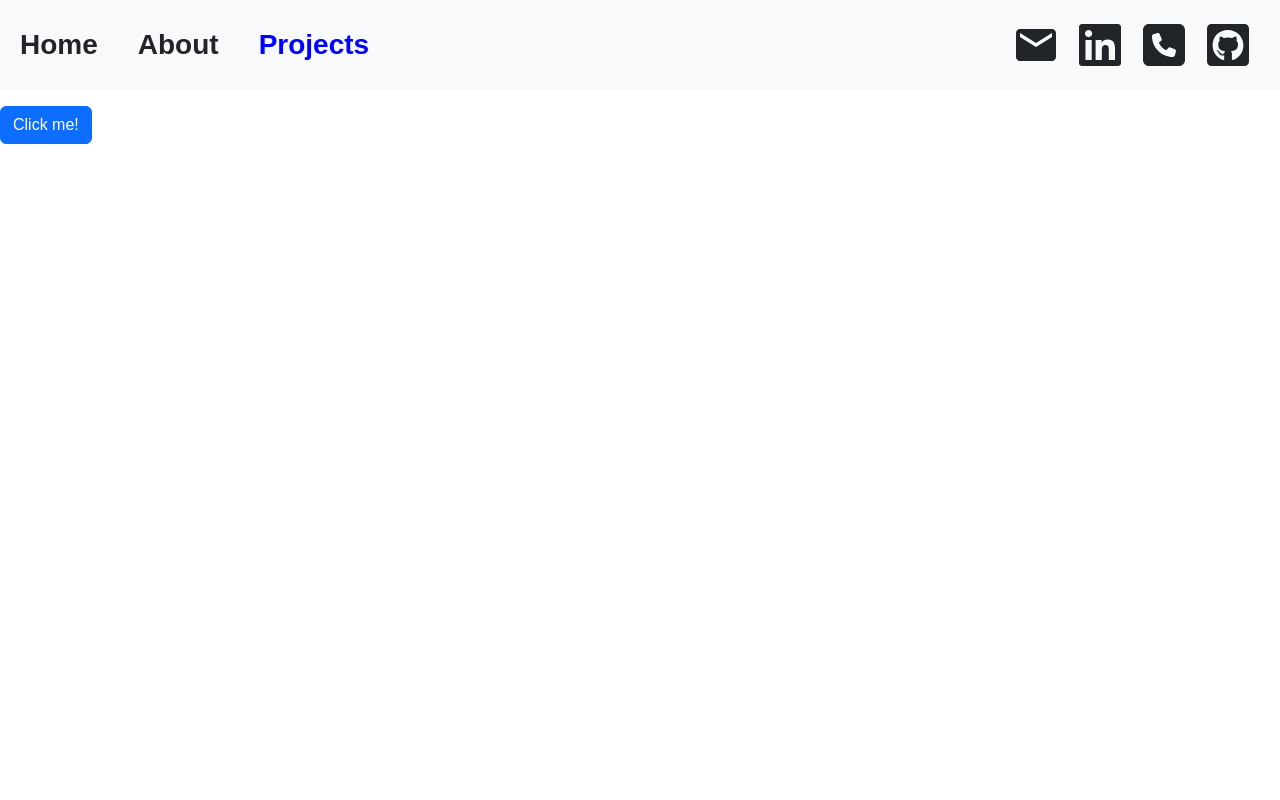
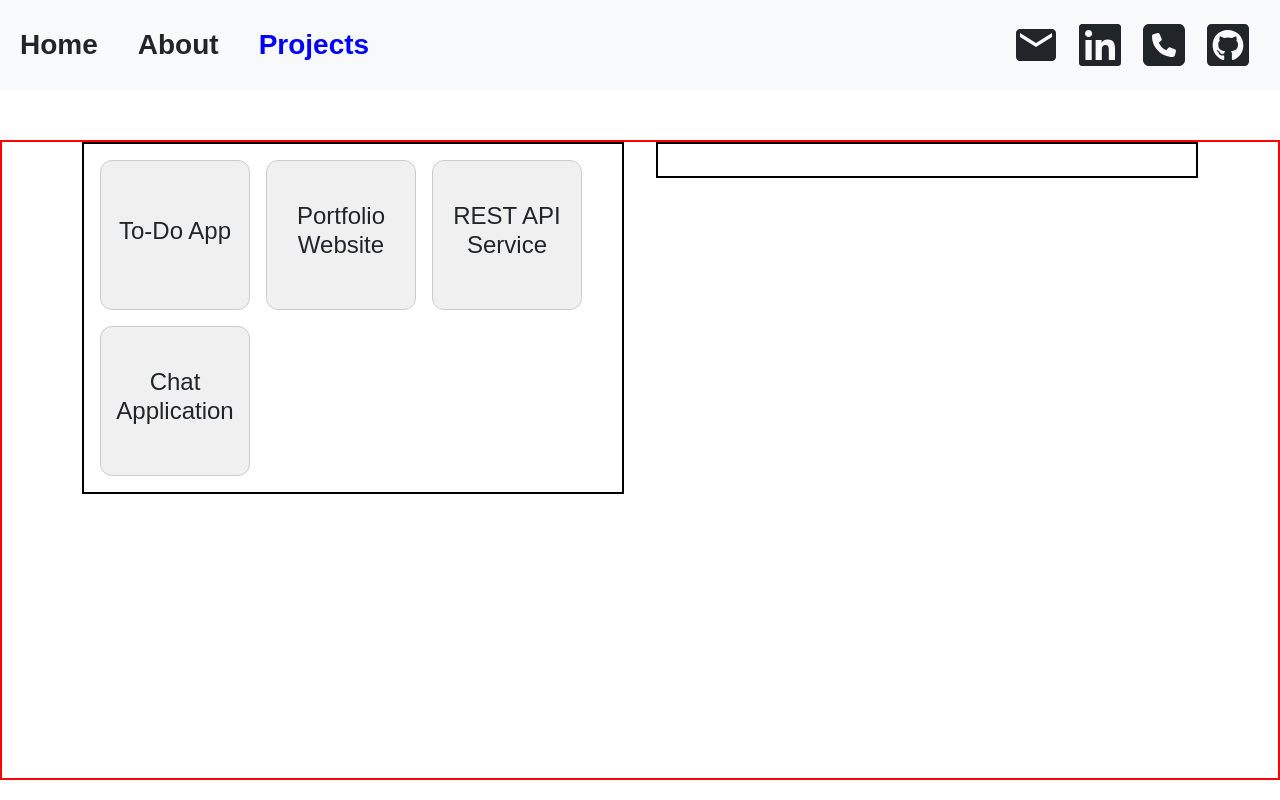
Before and after one commit to handsansanhand/PortfolioWebsite, a React app in the folder portfolio/: page /projectspage in a window 1280 px wide. Built offline with nearby package versions, Linux system fonts and the light colour scheme; the HTML template or start-up script is replaced by a standard one.

Commit message:
project page updated

```diff
--- /dev/null
+++ b/portfolio/src/components/Projectlist.css
@@ -0,0 +1,46 @@
+.projectsContainer {
+  display: flex;
+  height: 100vh;
+  padding: 2rem;
+  gap: 2rem;
+}
+
+.projectListSection {
+  flex: 1;
+  border: 2px solid #ddd;
+  padding: 1rem;
+  overflow-y: auto;
+}
+
+.projectDetailsSection {
+  flex: 2;
+  border: 2px solid #ddd;
+  padding: 1rem;
+}
+
+.projectListContainer {
+  display: flex;
+  flex-wrap: wrap;
+  gap: 1rem;
+  justify-content: flex-start;
+}
+
+.projectCard {
+  width: 150px;
+  height: 150px;
+  background-color: #f0f0f0;
+  border: 1px solid #ccc;
+  border-radius: 12px;
+  display: flex;
+  align-items: center;
+  justify-content: center;
+  text-align: center;
+  font-weight: 600;
+  cursor: pointer;
+  transition: 0.2s ease;
+}
+
+.projectCard:hover {
+  background-color: #e0e0e0;
+  box-shadow: 0 2px 6px rgba(0,0,0,0.15);
+}
--- /dev/null
+++ b/portfolio/src/components/Projectlist.jsx
@@ -0,0 +1,29 @@
+
+
+import Button from 'react-bootstrap/Button';
+import { useNavigate, useLocation } from 'react-router-dom';
+import './Projectspage.css'
+
+//a list containing all the projects
+function Projectlist() {
+      const projects = [
+    'To-Do App',
+    'Portfolio Website',
+    'REST API Service',
+    'Chat Application'
+  ];
+          const navigate = useNavigate();
+return (
+    <>
+    <div className="projectListContainer">
+      {projects.map((project, index) => (
+        <div key={index} className="projectCard">
+          <h4>{project}</h4>
+        </div>
+      ))}
+    </div>
+    </>
+
+    );
+}
+export default Projectlist;
--- /dev/null
+++ b/portfolio/src/components/Projectspage.css
@@ -0,0 +1,17 @@
+.projectsContainer {
+  display: flex;
+  justify-content: space-between;
+  align-items: flex-start;
+  height: 80vh;
+  margin-top: 50px;
+  padding: 0 5rem;
+  border: 2px solid red;
+  gap: 2rem; /* space between sections */
+}
+
+.projectListSection, .projectDetailsSection {
+  flex: 1 1 0; /* grow and shrink equally, basis 0 */
+  border: 2px solid black;
+  padding: 1rem;
+  min-width: 0; /* important to allow shrinking and text wrap */
+}
--- a/portfolio/src/components/Projectspage.jsx
+++ b/portfolio/src/components/Projectspage.jsx
@@ -1,15 +1,19 @@
 import Button from 'react-bootstrap/Button';
 import { useNavigate, useLocation } from 'react-router-dom';
-
+import './Projectlist.css'
+import Projectlist from './Projectlist';
 function Projectspage() {
           const navigate = useNavigate();
 return (
     <>
-     <Button variant="primary" className="mt-3" onClick={() => {
-            navigate("/");
-        }}>
-                Click me!
-        </Button>
+     <div className="projectsContainer">
+        <div className="projectListSection">
+             <Projectlist />
+        </div>
+
+        <div className="projectDetailsSection"></div>
+     </div>
+
     </>
 
     );
```
